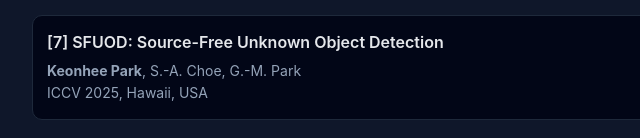
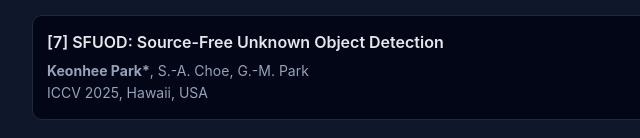
Before and after one commit to pgh2874/pgh2874.github.io, a plain HTML site: page index.html in a window 1280 px wide. Shown: the part 657-795 px from the top of the page, 158-798 px from the left. Drawn offline with Linux system fonts and the light colour scheme.

Commit message:
Update index.html

```diff
--- a/index.html
+++ b/index.html
@@ -151,7 +151,7 @@
           [7] SFUOD: Source-Free Unknown Object Detection
         </div>
         <div class="pub-meta">
-          <b>Keonhee Park</b>, S.-A. Choe, G.-M. Park <br>
+          <b>Keonhee Park*</b>, S.-A. Choe, G.-M. Park <br>
           ICCV 2025, Hawaii, USA
         </div>
       </div>
```
